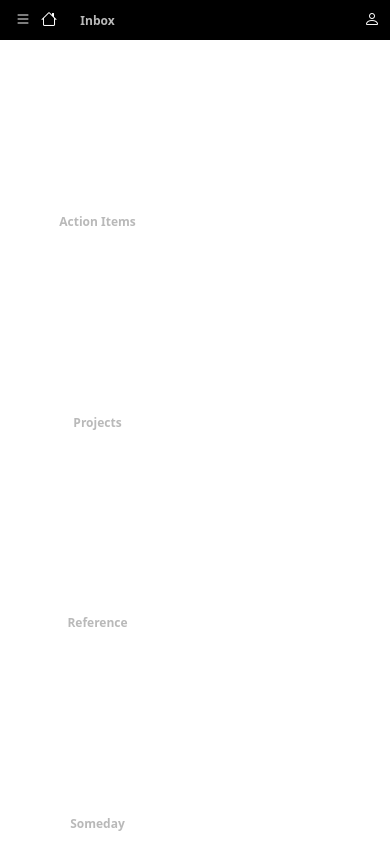
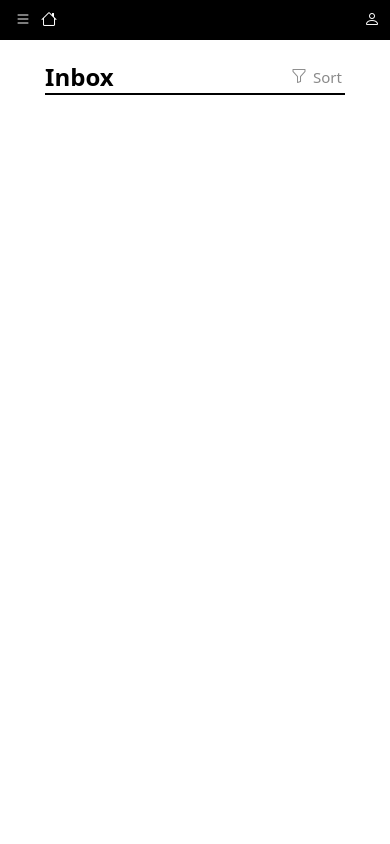
Before and after one commit to iteamurr/task-lib, a Django app: template src/templates/base.html in a window 390 px wide. Run offline with Django 3.2, Linux system fonts and the light colour scheme; the template is opened without the code that fills it, so the values that code supplies are empty.

Commit message:
fix: change templates

```diff
--- a/src/templates/base.html
+++ b/src/templates/base.html
@@ -55,9 +55,24 @@
     </header>
     <div class="content">
       <div class="container">
-
+        <div class="content__header">
+          <h1 class="content__header__title">Inbox</h1>
+          <a href="#" class="content__header__sort">
+            <div class="content__header__sort__img">
+              <i class="bi bi-funnel"></i>
+            </div>
+            <div class="content__header__sort__text">
+              <span>Sort</span>
+            </div>
+          </a>
+        </div>
+        <hr class="divider">
+        {% block content %}
+        {% endblock %}
       </div>
     </div>
   </div>
+  <script src="https://code.jquery.com/jquery-3.6.0.min.js"></script>
+  <script src="{% static 'js/script.js' %}"></script>
 </body>
 </html>
--- a/src/templates/css/style.css
+++ b/src/templates/css/style.css
@@ -41,33 +41,16 @@
   justify-content: space-around;
   align-items: center;
 }
-.header__home a {
+.header__home__list, .header__home__item {
   margin: 5px;
   color: #FFFFFF;
 }
-.header__home:hover a {
+.header__home__list:hover, .header__home__item:hover {
   color: #B9B9B9;
 }
 
 .header__home__list {
   display: none;
-}
-
-@media (max-width:767px) {
-  .header__home__list {
-    display: block;
-  }
-  .header__nav {
-    position: fixed;
-    flex-direction: column;
-    top: 0;
-    left: 0;
-    width: 50%;
-    height: 100%;
-  }
-  .header__profile__username {
-    display: none;
-  }
 }
 
 .header__nav {
@@ -103,3 +86,84 @@
 .header__profile__container:hover div {
   color: #B9B9B9;
 }
+
+@media (max-width:767px) {
+  .header__home__list {
+    display: block;
+  }
+
+  .header__nav {
+    position: fixed;
+    flex-direction: column;
+    justify-content: flex-start;
+    width: 35%;
+    height: 100%;
+    left: -100%;
+    top: 40px;
+    overflow: auto;
+
+    transition: all 0.4s ease 0s;
+    background-color: #171717;
+  }
+  .header__nav.active {
+    left: 0;
+  }
+
+  .header__profile__username {
+    display: none;
+  }
+}
+
+.content {
+  padding: 60px 9% 0px 9%;
+}
+
+.content__header {
+  display: flex;
+  justify-content: space-between;
+  align-items: center;
+}
+
+.content__header__title {
+  font-family: Noto Sans;
+  font-style: normal;
+  font-weight: bold;
+  font-size: 24px;
+  line-height: 33px;
+
+  color: #000000;
+}
+
+.content__header__sort {
+  display: flex;
+  justify-content: space-between;
+  align-items: center;
+
+  text-decoration: none;
+}
+.content__header__sort div {
+  margin: 3px;
+  color: #8A8A8A;
+}
+.content__header__sort:hover div {
+  color: #474747;
+}
+
+.content__header__sort__text {
+  font-family: Noto Sans;
+  font-style: normal;
+  font-weight: normal;
+  font-size: 15px;
+  line-height: 20px;
+}
+
+hr.divider {
+  border-top: 2px solid #000000;
+}
+
+@media (max-width:767px) {
+  .content.active {
+    transition: all 0.4s ease 0.1s;
+    padding: 60px 5% 0px 40%;
+  }
+}
--- /dev/null
+++ b/src/templates/inbox.html
@@ -0,0 +1,3 @@
+{% extends "base.html" %}
+{% block content %}
+{% endblock %}
```
